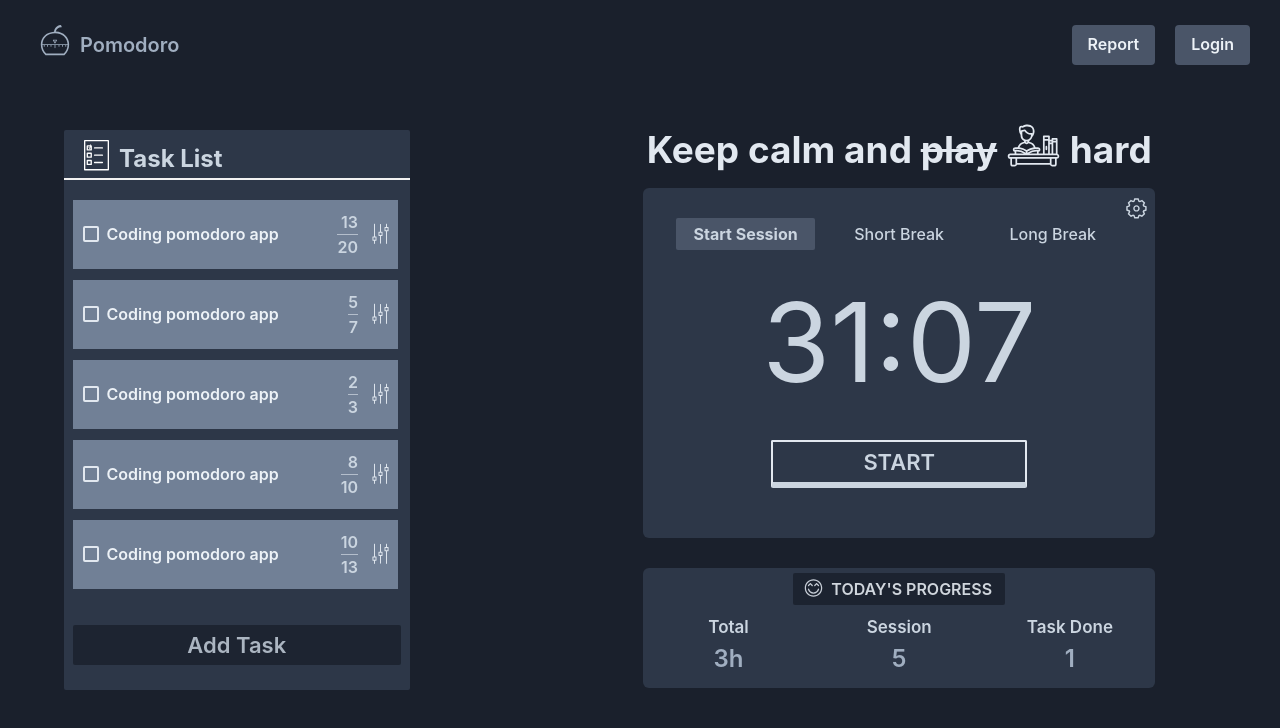
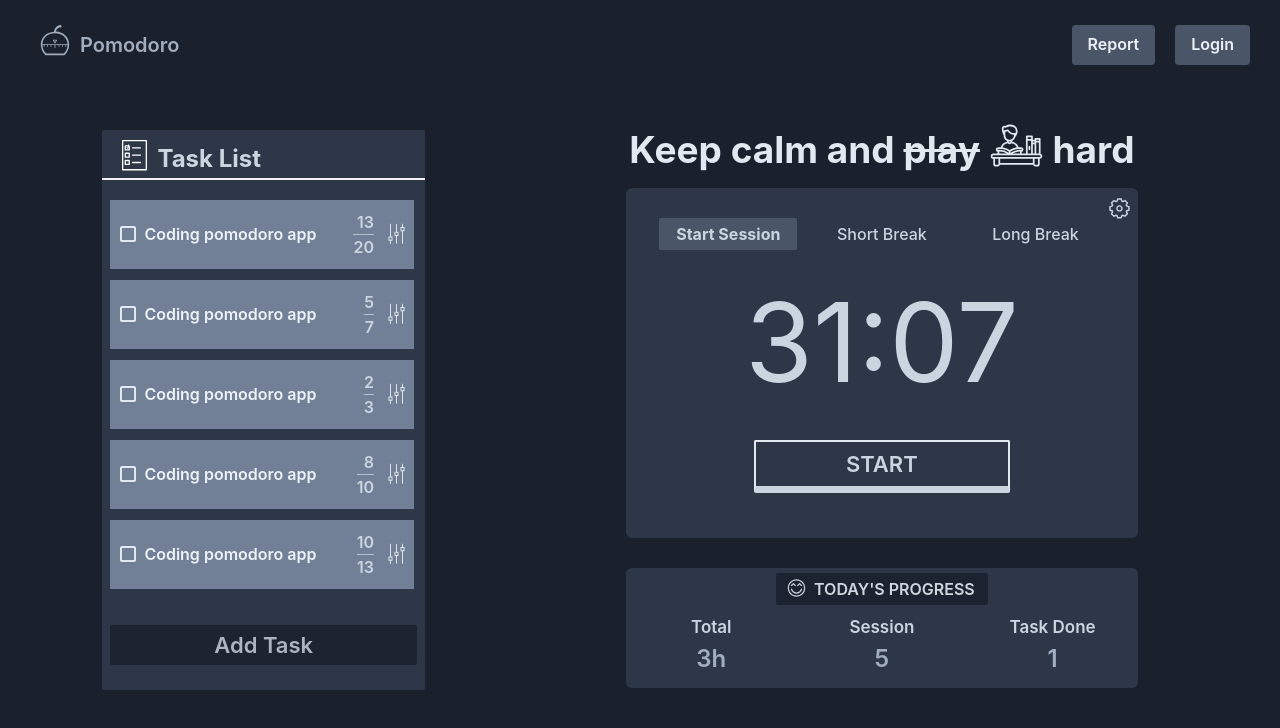
Before and after one commit to ttq186/Pomodoro, a React (Create React App) app in the folder client/: page / in a window 1280 px wide. Shown: the top 728 px of the page. Built offline with nearby package versions, Linux system fonts and the light colour scheme.

Commit message:
Change a little bit for better apperance

```diff
--- a/client/src/App.js
+++ b/client/src/App.js
@@ -17,22 +17,22 @@ const App = () => {
 
       <Flex
         justifyContent='space-between'
-        px={{ base: '2%', md: '1%', xl: '5%' }}
+        px={{ base: '2%', md: '1%', xl: '8%' }}
         mt='2em'
         mx='auto'
         flexDir={{ base: 'column-reverse', lg: 'row' }}
         alignItems='center'
       >
-        <Center h='100%' w={{ base: '95%', md: '60%', lg: '35%', xl: '30%' }}>
+        <Center h='100%' w={{ base: '95%', sm:'80%', md: '60%', lg: '35%', xl: '30%' }}>
           <TaskList />
         </Center>
 
-        <Box w={{ base: '95%', md: '60%', lg: '55%' }}>
+        <Box w={{ base: '95%', sm: '80%', md: '60%', lg: '55%' }}>
           <Center h='10%' my='1em'>
             <Heading
               color='gray.200'
               textAlign='center'
-              fontSize={{ base: '20px', md: '32px', lg: '37px' }}
+              fontSize={{ base: '20px', sm: '34px', md: '32px', lg: '37px' }}
             >
               Keep calm and <Text as='s'>play</Text>{' '}
               <Image
--- a/client/src/components/Clock.js
+++ b/client/src/components/Clock.js
@@ -46,11 +46,11 @@ const Clock = () => {
         fontSize={{ sm: '20px', md: '22px' }}
         textTransform='uppercase'
         w='50%'
-        py={{ base: '15px', md: '20px' }}
+        py={{ base: '15px', md: '22px' }}
         mt={{base: '17px', md: '15px'}}
         borderRadius='sm'
         borderWidth='2px'
-        borderBottom='6px solid #CBD5E0'
+        borderBottom='7px solid #CBD5E0'
         mx='25%'
         _hover={{
           bg: 'gray.100',
--- a/client/src/components/Header.js
+++ b/client/src/components/Header.js
@@ -9,7 +9,7 @@ import {
 import Pomodoro from '../assets/pomodoro.svg';
 
 const Header = () => {
-  const size = useBreakpointValue({ base: 'xs', md: 'sm', lg: 'md' });
+  const size = useBreakpointValue({ base: 'xs', sm: 'sm', lg: 'md' });
 
   return (
     <Flex
--- a/client/src/components/Summary.js
+++ b/client/src/components/Summary.js
@@ -16,7 +16,6 @@ const Summary = () => {
     <Box
       bg='gray.700'
       h={{ base: '110px', md: '120px' }}
-      // w='500px'
       w='lg'
       textAlign='center'
       color='gray.400'
```
